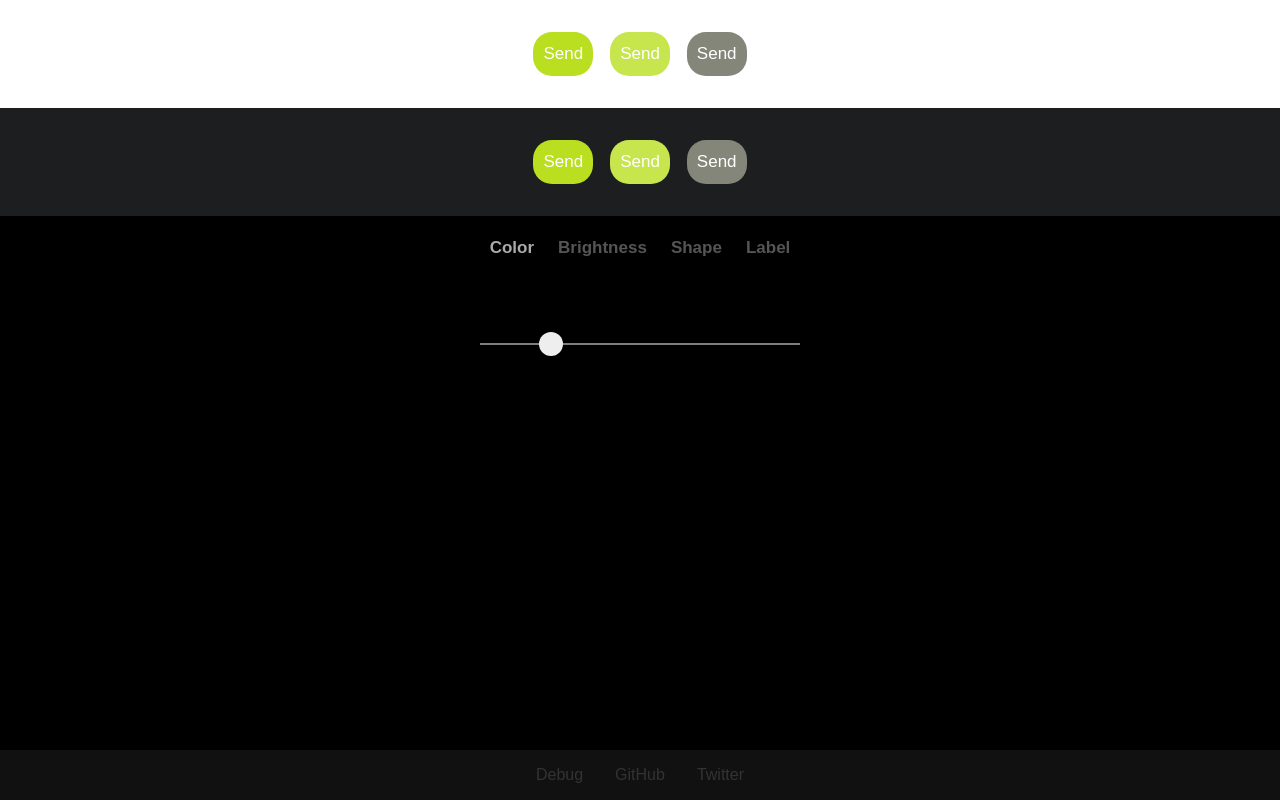
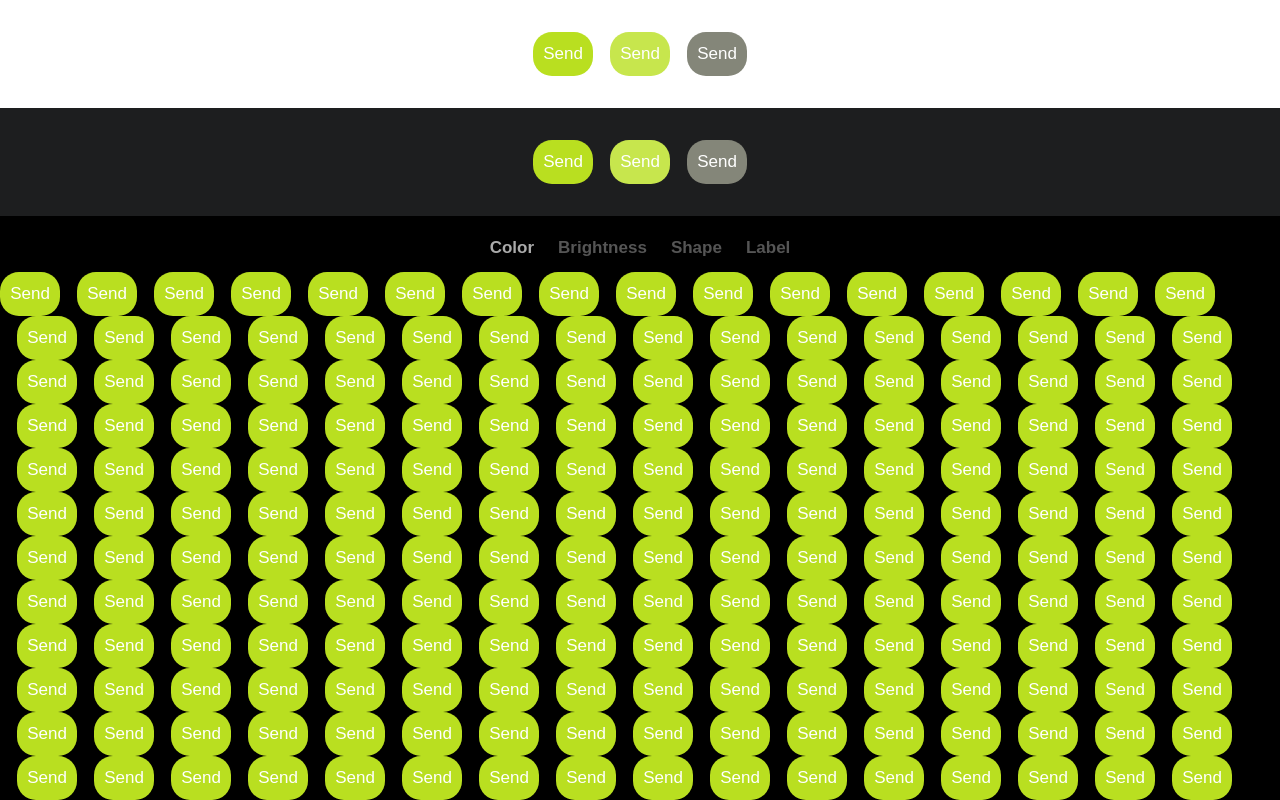
Before and after one commit to andyjakubowski/button-lab, a website: page dist/index.html in a window 1280 px wide. Both pictures are taken after a click on the item "Color". Shown: the top 800 px of the page. Drawn offline with Linux system fonts and the light colour scheme.

Commit message:
Stub: render button options instead of slider

```diff
--- a/dist/index.html
+++ b/dist/index.html
@@ -53,9 +53,12 @@
             <li class="adjustments__list-item" data-id="borderRadius"><div class="adjustments__button">Shape</div></li>
             <li class="adjustments__list-item" data-id="labelTransform"><div class="adjustments__button">Label</div></li>
           </ul>
-          <div class="adjustments__slider-container">
+          <div class="adjustments__options-container">
+
+          </div>
+          <!-- <div class="adjustments__slider-container">
             <input type="range" min="0" max="2" class="adjustments__slider">
-          </div>
+          </div> -->
         </div>
 
       </div>
--- a/dist/lab.js
+++ b/dist/lab.js
@@ -149,6 +149,10 @@ const Data = (function makeData() {
       };
     },
 
+    getAdjustmentNames() {
+      return Object.getOwnPropertyNames(CONFIG.ADJUSTMENTS);
+    },
+
     getLabelTransformValue(index) {
       return CONFIG.ADJUSTMENTS['labelTransform'].options[index];
     },
@@ -156,8 +160,10 @@ const Data = (function makeData() {
 })();
 
 const App = (function buildApp() {
+  const adjustmentOptionsElLists = {};
   let debugPreEl;
-  let adjustmentListEls;
+  let adjustmentNameListEls;
+  let adjustmentOptionsContainerEl;
   let sliderEl;
   let styleEl;
 
@@ -247,23 +253,63 @@ const App = (function buildApp() {
 
   function updateAdjustmentsView({ activeAdjustment }) {
     const activeAdjustmentClassName = 'adjustments__list-item_active';
-    adjustmentListEls.forEach((adjustmentListEl) => {
-      if (adjustmentListEl.dataset.id == activeAdjustment) {
-        adjustmentListEl.classList.add(activeAdjustmentClassName);
+    adjustmentNameListEls.forEach((adjustmentNameListEl) => {
+      if (adjustmentNameListEl.dataset.id == activeAdjustment) {
+        adjustmentNameListEl.classList.add(activeAdjustmentClassName);
       } else {
-        adjustmentListEl.classList.remove(activeAdjustmentClassName);
+        adjustmentNameListEl.classList.remove(activeAdjustmentClassName);
       }
     });
 
-    sliderEl.min = Data.getAdjustmentRange(activeAdjustment).min;
-    sliderEl.max = Data.getAdjustmentRange(activeAdjustment).max;
+    const currentOptionEls = [...adjustmentOptionsContainerEl.children];
+    currentOptionEls.forEach((currentOptionEl) => {
+      currentOptionEl.remove();
+    });
 
-    const adjustmentValScaled = Data.scaleAdjustmentValueToSlider(
-      activeAdjustment,
-      sliderEl
-    );
+    const optionElList = adjustmentOptionsElLists[activeAdjustment];
+    adjustmentOptionsContainerEl.append(...optionElList);
 
-    sliderEl.value = adjustmentValScaled;
+    // sliderEl.min = Data.getAdjustmentRange(activeAdjustment).min;
+    // sliderEl.max = Data.getAdjustmentRange(activeAdjustment).max;
+
+    // const adjustmentValScaled = Data.scaleAdjustmentValueToSlider(
+    //   activeAdjustment,
+    //   sliderEl
+    // );
+
+    // sliderEl.value = adjustmentValScaled;
+  }
+
+  function createAdjustmentOptionEls(adjustmentNames) {
+    const {
+      hue,
+      saturation,
+      value,
+      borderRadius,
+      labelTransform,
+    } = Data.getData();
+
+    adjustmentNames.forEach((name) => {
+      // if (name !== 'hue') {
+      //   return;
+      // }
+
+      console.log(`\nProcessing: ${name}`);
+      const elements = [];
+      const { min, max } = Data.getAdjustmentRange(name);
+
+      for (let i = min; i <= max; i += 1) {
+        const buttonEl = document.createElement('div');
+        const labelEl = document.createElement('span');
+        buttonEl.classList.add('button', 'button_idle');
+        labelEl.classList.add('button__label');
+        labelEl.textContent = 'Send';
+        buttonEl.append(labelEl);
+        elements.push(buttonEl);
+      }
+
+      adjustmentOptionsElLists[name] = elements;
+    });
   }
 
   function updateDebugView(dataObj) {
@@ -273,7 +319,7 @@ const App = (function buildApp() {
     debugPreEl.textContent = contentStr;
   }
 
-  function handleAdjustmentListElClick(e) {
+  function handleadjustmentNameListElClick(e) {
     Data.setData({ activeAdjustment: e.currentTarget.dataset.id });
     render();
   }
@@ -294,11 +340,14 @@ const App = (function buildApp() {
   }
 
   function addEventListeners() {
-    adjustmentListEls.forEach((adjustmentListEl) => {
-      adjustmentListEl.addEventListener('click', handleAdjustmentListElClick);
+    adjustmentNameListEls.forEach((adjustmentNameListEl) => {
+      adjustmentNameListEl.addEventListener(
+        'click',
+        handleadjustmentNameListElClick
+      );
     });
 
-    sliderEl.addEventListener('input', handleSliderElInput);
+    // sliderEl.addEventListener('input', handleSliderElInput);
 
     const debugLink = document
       .getElementsByClassName('footer__link-debug')
@@ -314,15 +363,18 @@ const App = (function buildApp() {
     const buttonLabelElsHTMLCollection = document.getElementsByClassName(
       'button__label'
     );
-    const adjustmentListElsHTMLCollection = document.getElementsByClassName(
+    const adjustmentNameListElsHTMLCollection = document.getElementsByClassName(
       'adjustments__list-item'
     );
     buttonEls = [...buttonElsHTMLCollection];
-    adjustmentListEls = [...adjustmentListElsHTMLCollection];
+    adjustmentNameListEls = [...adjustmentNameListElsHTMLCollection];
     debugPreEl = document.getElementsByClassName('debug-pre').item(0);
     buttonLabelEls = [...buttonLabelElsHTMLCollection];
-    sliderEl = document.getElementsByClassName('adjustments__slider').item(0);
+    // sliderEl = document.getElementsByClassName('adjustments__slider').item(0);
     styleEl = document.getElementsByClassName('dynamic-styles').item(0);
+    adjustmentOptionsContainerEl = document
+      .getElementsByClassName('adjustments__options-container')
+      .item(0);
   }
 
   return {
@@ -330,11 +382,16 @@ const App = (function buildApp() {
       Data.init();
       setDomReferences();
       addEventListeners();
+      createAdjustmentOptionEls(Data.getAdjustmentNames());
       render();
     },
 
     getSliderEl() {
       return sliderEl;
+    },
+
+    getAdjustmentOptionsElLists() {
+      return adjustmentOptionsElLists;
     },
   };
 })();
--- a/dist/styles.css
+++ b/dist/styles.css
@@ -51,7 +51,9 @@ main {
 }
 
 .button {
+  box-sizing: border-box;
   padding: 0 10px;
+  width: 60px;
   height: 44px;
   border-radius: 4px;
 
@@ -128,6 +130,11 @@ main {
   color: #eee;
 }
 
+.adjustments__options-container {
+  display: flex;
+  flex-wrap: wrap;
+}
+
 .footer {
   background-color: #111;
 }
```
